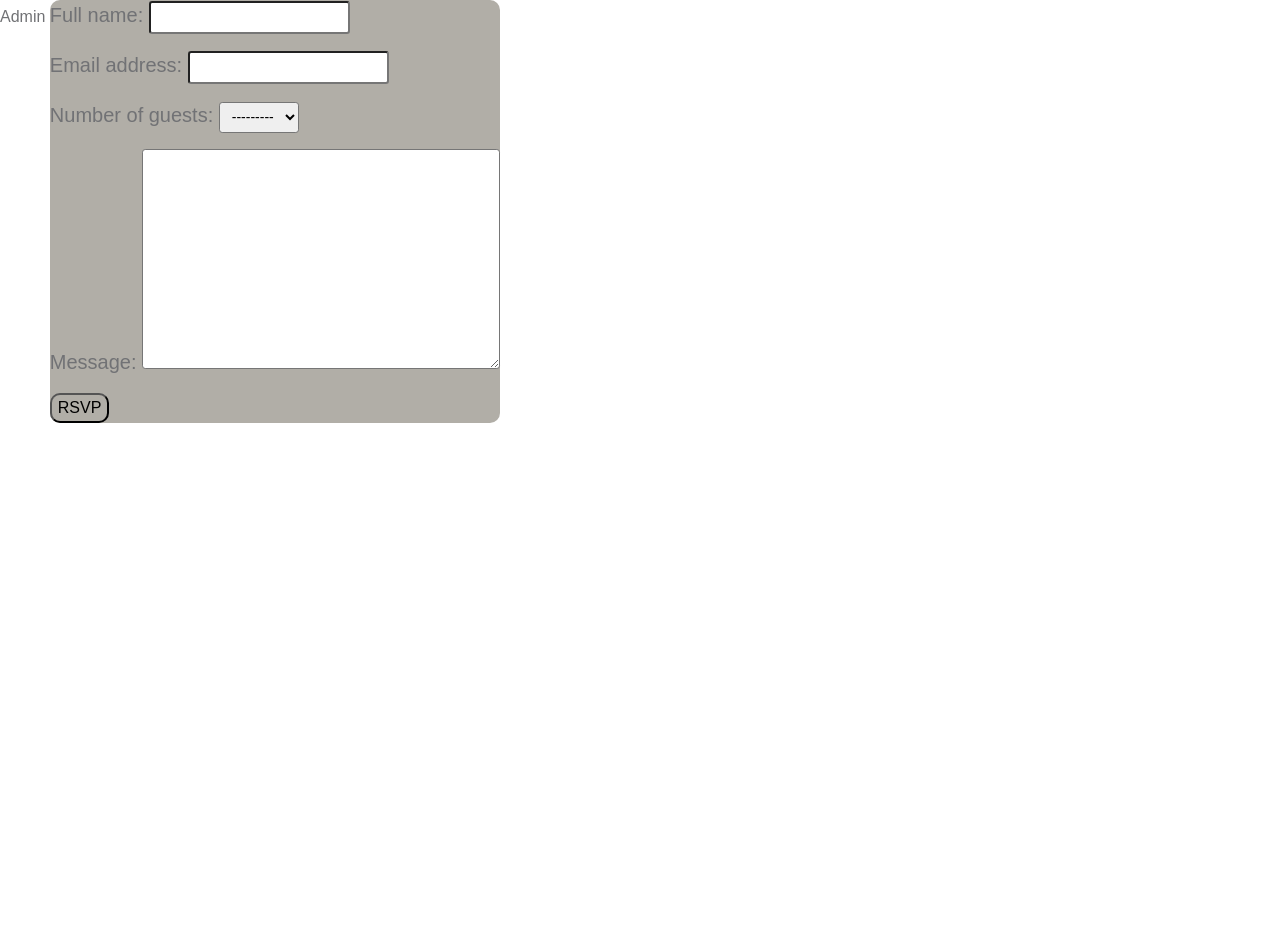
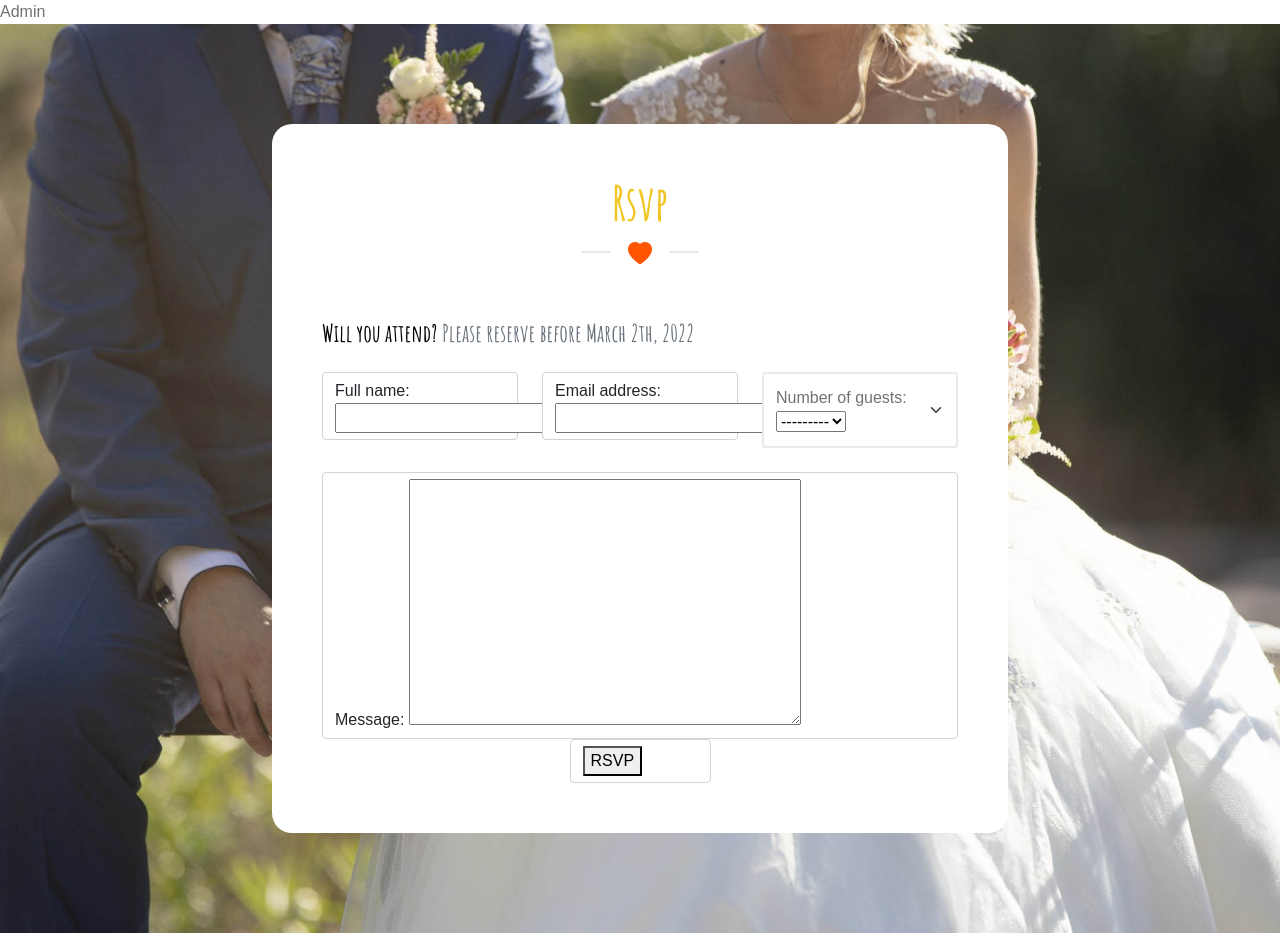
Before and after one commit to cavcom2010/February_2024_Learning_logs, a Django app: page /rsvp/ in a window 1280 px wide. Before the commit the page ends 423 px from the top, so only its background shows below. Run offline with Django 5.2, Linux system fonts and the light colour scheme; some libraries are stand-ins or nearby versions.

Commit message:
added the backend rsvp form

```diff
--- a/templates/base.html
+++ b/templates/base.html
@@ -20,7 +20,7 @@
     <link href="{% static 'css/magnific-popup.css' %}" rel="stylesheet">
 
     <link href="{% static 'css/tooplate-wedding-lite.css' %}" rel="stylesheet">
-    <link rel="stylesheet" href="{% static 'css/style.css' %}">
+    <!-- <link rel="stylesheet" href="{% static 'css/style.css' %}"> -->
 </head>
 <body>
 
--- a/templates/rsvp.html
+++ b/templates/rsvp.html
@@ -1,15 +1,116 @@
 {% extends 'base.html' %}
 {% load static %}
+
 {% block content %}
-<div class="nice-form">
+
+        <!-- rsvp-section -->
+    <main>
+        <section class="rsvp-section section-padding" id="section_6">
+            <div class="container">
+                <div class="row">
+
+                    <div class="col-lg-8 col-12 mx-auto">
+                        <div class="rsvp-form-wrap">
+                            <div class="section-title-wrap mb-5">
+                                <h2 class="section-title">Rsvp</h2>
+
+                                <div class="section-title-bottom">
+                                    <span class="section-title-line"></span>
+                                    <i class="section-title-icon bi-heart-fill"></i>
+                                    <span class="section-title-line"></span>
+                                </div>
+                            </div>
+
+                            <h5 class="mb-4">Will you attend? <span class="text-muted">Please reserve before March 2th, 2022</span></h5>
+
+                            <form method='post' action="{% url 'rsvp' %}"><!-- class="custom-form rsvp-form" role="form"-->
+                                {% csrf_token %}
+                                <div class="row">
+                                    <div class="col-lg-4 col-md-6 col-12">
+                                        <div id="name" class="form-control" name="name">
+                                        <!-- <input type="text" name="name" id="name" class="form-control" placeholder="Full Name*" required=""> -->
+                                            {{ form.full_name.label_tag }}
+                                            {{ form.full_name }}
+                                        </div>
+
+
+                                    </div>
+
+                                    <div class="col-lg-4 col-md-6 col-12">
+                                        <div name="email" id="email" pattern="[^ @]*@[^ @]*" class="form-control">
+                                            {{ form.email_address.label_tag }}
+                                            {{ form.email_address }}
+                                        </div>
+                                        <!-- <input type="email" name="email" id="email" pattern="[^ @]*@[^ @]*" class="form-control" placeholder="Email Address*" required=""> -->
+                                    </div>
+
+                                    <div class="col-lg-4 col-md-6 col-12"> <!--number of guests-->
+                                        <div class="form-select" id="guests" aria-label="Guests">
+                                        {{ form.number_of_guests.label_tag }}
+                                        {{ form.number_of_guests }}
+                                        </div>
+
+                                    </div>
+
+                                    <div class="col-lg-12 col-12">
+                                        <div class="form-control" id="message" name="message" rows="5">
+                                            {{ form.message.label_tag }}
+                                            {{ form.message }}
+                                        </div>
+
+                                        <!-- <textarea class="form-control" id="message" name="message" placeholder="Message (Optional)" rows="5"></textarea> -->
+                                    </div>
+
+                                    <div class="col-lg-3 col-5 mx-auto">
+                                        <div class="form-control">
+                                        <button name="submit">RSVP</button>
+                                        </div>
+                                        <!-- <button type="submit" class="form-control">Send Invitation</button> -->
+                                    </div>
+
+                                </div>
+                            </form>
+                        </div>
+                    </div>
+
+                </div>
+            </div>
+        </section>
+    </main>
+        <!-- end-of-rsvp-section -->
+{% endblock content %}
+<div class="">
 <form method="post" action="{% url 'rsvp' %}">
     {% csrf_token %}
-    {{ form.as_p }}
+    <div class="form-name">
+        {{ form.full_name.label_tag }}
+        {{ form.full_name }}
 
-    <button name="submit">RSVP</button>
+    </div>
+    <div class="form-email">
+        {{ form.email_address.label_tag }}
+        {{ form.email_address }}
 
+    </div>
+
+    <div class="form-number-of-guests">
+        {{ form.number_of_guests.label_tag }}
+        {{ form.number_of_guests }}
+
+    </div>
+
+    <div class="col-lg-12 col-12">
+        {{ form.message.label_tag }}
+        {{ form.message }}
+
+    </div>
+
+
+    <div class="form-submit-button">
+
+        <button name="submit">RSVP</button>
+
+    </div>
 
 </form>
 </div>
-
-{% endblock content %}
--- a/wedding_lite/forms.py
+++ b/wedding_lite/forms.py
@@ -5,13 +5,8 @@ class RSVPForm(forms.ModelForm):
     class Meta:
         model = RSVP
         fields = ['full_name', 'email_address', 'number_of_guests', 'message']
-        widgets = {
-            'full_name': forms.TextInput(attrs={'class': 'form-control-sm'}),
-            'email_address': forms.EmailInput(attrs={'class': 'form-control-sm'}),
-            'number_of_guests': forms.Select(attrs={'class': 'form-control-sm'}),
-            'date_of_rsvp': forms.DateInput(attrs={'class': 'form-control-sm'}),
-          'message': forms.Textarea(attrs={'class': 'form-control-sm'}),
-        }
+
+
 
 
 
--- a/wedding_lite/models.py
+++ b/wedding_lite/models.py
@@ -2,7 +2,7 @@ from django.db import models
 
 # Create your models here.
 class RSVP(models.Model):
-    full_name = models.CharField(max_length=100, unique=True)
+    full_name = models.CharField(max_length=100, unique=True, help_text="Enter your Full Name")
     email_address = models.EmailField(max_length=100)
     number_of_guests = models.IntegerField(choices=[(i, i) for i in range(1, 7)])
     date_of_rsvp = models.DateField(auto_now_add=True)
```
Also changed, not shown: db.sqlite3, wedding_lite/migrations/0004_alter_rsvp_full_name.py (added).
